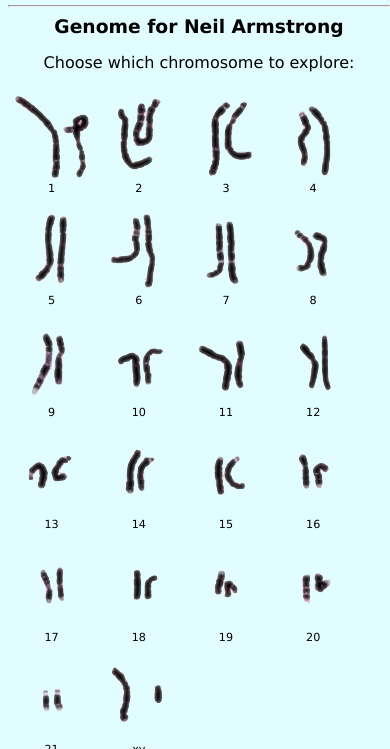
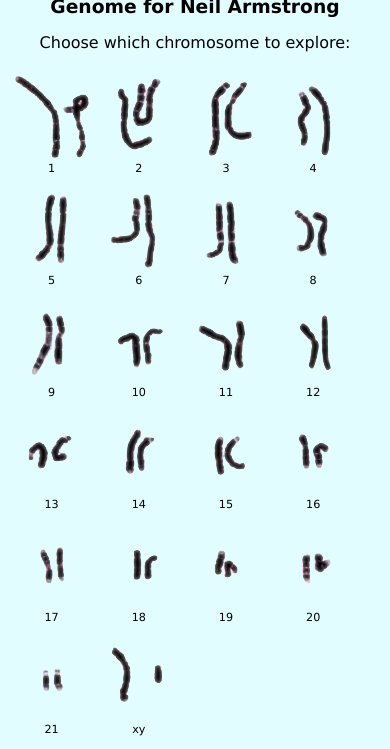
Before and after one commit to allan-bonadio/3Billion, a React app: page / in a window 390 px wide. Shown: the part 195-944 px from the top of the page. Before the commit the page ends 844 px from the top, so only its background shows below. Built offline with nearby package versions, Linux system fonts and the light colour scheme.

Commit message:
linting can't do QueryList.addEventListener on iphone 5 added scrollHandler to round off x coord when scrolling renamed and overhauled navigateHigher() & navigateLower(); they were having problems on iphones changed hilit4e colors and removed :active from mobile - have to figure it out later got rid of fixed position in favor of flex display got rid of 'cover' elements lots of other css adjustments

```diff
--- a/src/ThreeBillion.js
+++ b/src/ThreeBillion.js
@@ -2,10 +2,9 @@
 ** 3Billion -- root component of the 3 Billion and Me project
 ** Copyright (C) 2022-2022 Tactile Interactive, all rights reserved
 */
-/* eslint-disable no-unused-vars, eqeqeq, no-restricted-globals,  no-sparse-arrays */
+/* eslint-disable eqeqeq, no-restricted-globals,  no-sparse-arrays */
 
-import React, {useState} from 'react';
-import PropTypes from 'prop-types';
+import React from 'react';
 
 import './ThreeBillion.scss';
 import AGenome from './genome/AGenome.js';
@@ -14,10 +13,6 @@ import AnArm from './arm/AnArm.js';
 import AGene from './gene/AGene.js';
 
 import genome from './genome/genome.js';
-import chromo from './chromo/chromo.js';
-import arm from './arm/arm.js';
-import gene from './gene/gene.js';
-import codon from './codon/codon.js';
 
 import formulate from './formulate.js';
 import Header, {getDefaultPatient} from './Header.js';
@@ -29,14 +24,15 @@ class ThreeBillion extends React.Component {
 		super(props);
 
 		ThreeBillion.me = this;
+		window.ThreeBiillion = this;
 
 		let thePatient = getDefaultPatient();
 		this.state = {
 			panelDescStack: [{level: 'genome', model: this.createRootGenome(thePatient)}],
 			thePatient,
-			isNarrowScreen: true,  // true if mobile.  event will set this
+			isNarrowScreen: true,  // true if mobile. an event will set this
+			renderMe: 0,
 		};
-
 	}
 
 	// this is easier for other modules to access
@@ -64,20 +60,27 @@ class ThreeBillion extends React.Component {
 
 	/* ************************************** mobile */
 
+	setScreenInfo =
+	ev => {
+		let isNarrowScreen = ThreeBillion.isNarrowScreen = this.narrowQueryList.matches;
+		let viewportWidth = ThreeBillion.viewportWidth = document.body.offsetWidth;
+		this.setState({isNarrowScreen, viewportWidth});
+		console.info(`body width=${viewportWidth }   isNarrowScreen= `, isNarrowScreen);
+	}
+
 	componentDidMount() {
-		// is it mobile?  Listener fires upon startup and at every change
-		// can't setState() unless mounted.
 		this.narrowQueryList = window.matchMedia("(max-width: 500px)");
 
 		// Fires when phone rotates or browser window changes width.
 		// sets global & state isNarrowScreen at the same time
-		this.narrowQueryList.addEventListener('change',
-			ev => {
-				let isNarrowScreen = ThreeBillion.isNarrowScreen = this.narrowQueryList.match;
-				this.setState({isNarrowScreen});
-			}
-		);
+		if (this.narrowQueryList.addEventListener)
+			this.narrowQueryList.addEventListener('change', this.setScreenInfo);
+		else
+			this.narrowQueryList.onchange = this.setScreenInfo;
 
+		this.setScreenInfo();
+
+		document.addEventListener('scroll', this.scrollHandler);
 	}
 
 	/* ************************************** navigation */
@@ -101,11 +104,10 @@ class ThreeBillion extends React.Component {
 		return newStack;
 	}
 
-
 	// user clicks on some element in some panel,
 	// and this takes them there.  Two ways to call: with one panelDesc,
 	// or with individual components
-	static navigateIn(deeperPanelDesc, model) {
+	static navigateLower(deeperPanelDesc, model) {
 		if (typeof deeperPanelDesc == 'string')
 			deeperPanelDesc = {level: deeperPanelDesc, model};
 
@@ -114,29 +116,79 @@ class ThreeBillion extends React.Component {
 		let newStack = ThreeBillion.trimStack(deeperPanelDesc.level);
 
 		newStack.push(deeperPanelDesc);
-		console.info(`navigateIn(${JSON.stringify(deeperPanelDesc)}) panelDescStack=`,
-			[...newStack]);
+		console.info(`navigateLower(${JSON.stringify(deeperPanelDesc)}) panelDescStack=`, [...newStack], new Date());
 		ThreeBillion.me.setState({panelDescStack: newStack});
-		ThreeBillion.me.scrollToBottom = true;
+		//setTimeout(() => {window.scrollTo(2000, 0);}, 2000)
+		setTimeout(() => {location.hash = '#'+ deeperPanelDesc.level;}, 500)
+		//location.hash = '#chromo';
+		ThreeBillion.me.scrollToEnd = true;
 	}
 
 	// user ... clicks on '< genome' or whatever button
 	// the level tells which panel we're at; that level is getting deleted.
-	static navigateOut(level) {
+	static navigateHigher(level) {
+		// in this case, we want to scroll BEFORE changing the stack.
+		if (ThreeBillion.isNarrowScreen)
+			window.scrollTo({left: 999999, top: 0, behavior: 'smooth'} );
+		else
+			window.scrollTo({top: 999999, left: 0, behavior: 'smooth'} );
+
 		let newStack = ThreeBillion.trimStack(level);
+		//console.info(`navigateHigher(${level}) panelDescStack=`,
+		//	[...newStack]);
+		ThreeBillion.me.setState({panelDescStack: newStack});
+	}
 
-		console.info(`navigateOut(${level}) panelDescStack=`,
-			[...newStack]);
-		ThreeBillion.me.setState({panelDescStack: newStack});
-		ThreeBillion.me.scrollToBottom = true;
+	/* ************************************** scrolling */
+
+	scrollTimeout;
+
+	// if the scroll is near a panel boundary, slide it to being exactly there.
+	// doesn't always work, like Chrome's mobile emulator.
+	// called continuously while user is scrolling
+	scrollHandler =
+	ev => {
+		// now wait for the user to stop...
+		if (this.scrollTimeout)
+			clearTimeout(this.scrollTimeout);
+
+		this.scrollTimeout = setTimeout(() => {
+			// the only way to get here is if the user stops scrolling for a bit
+			console.info(`scroll slowed... x=${window.scrollX} y=${window.scrollY}`);
+
+			if (ThreeBillion.isNarrowScreen) {
+				// snap to a scroll point, if it's near one
+				let screensScrolled = window.scrollX / ThreeBillion.viewportWidth;
+				let frac = screensScrolled % 1;
+				console.info(`now rounding scroll frac=${frac}, screensScrolled=${screensScrolled} `);
+
+				if (frac > .8 || frac < .2) {
+					let scrollMeTo = Math.round(screensScrolled) * ThreeBillion.viewportWidth;
+					console.info(` to ${scrollMeTo} ${window.scrollY}`)
+					window.scrollTo({left: scrollMeTo, top: window.scrollY, behavior: 'smooth'} );
+				}
+			}
+
+			this.scrollTimeout = undefined;
+		}, 200);
+
 	}
 
 	/* ************************************** rendering */
 
 	componentDidUpdate() {
-		if (this.scrollToBottom) {
-			window.scrollTo({top: 999999, left: 0, behavior: 'smooth'} );
-			this.scrollToBottom = false;
+		if (this.scrollToEnd) {
+			setTimeout(() => {
+				console.info(`scrollToEnd`);
+				if (ThreeBillion.isNarrowScreen) {
+					window.scrollTo({left: 2000, top: 0, behavior: 'smooth'} );
+				}
+				else
+					window.scrollTo({top: 2000, left: 0, behavior: 'smooth'} );
+				console.info(`scrollToEnd: scrollX=${window.scrollX}  scrollY=${window.scrollY}`);
+
+			}, 200);
+			this.scrollToEnd = false;
 		}
 	}
 
@@ -145,10 +197,9 @@ class ThreeBillion extends React.Component {
 	panelFactory(panelDesc, thePatient, style) {
 		switch (panelDesc.level) {
 			case 'genome':
-				return <div  className='viewingPanel' key='genome' style={style} >
+				return <div  id='genome' className='viewingPanel' key='genome' style={style} >
 					<Header thePatient={thePatient}
 						setNewPatient={this.setNewPatient} key='header'/>
-					<hr key='hr-header'/>
 					<AGenome theGenome={panelDesc.model} key='AGenome' />
 				</div>;
 
@@ -170,11 +221,10 @@ class ThreeBillion extends React.Component {
 
 		viewingPanels = this.state.panelDescStack.map((panelDef, ix) => {
 			return [
-				<hr key={`hr-${ix}`}/>,
 				this.panelFactory(panelDef, this.state.thePatient, {})
 			];
 		});
-
+		console.info(`rendering ${this.state.panelDescStack.length} panels`, new Date());
 		return (<>
 
 			<main className="ThreeBillion" id='Main' >
@@ -184,4 +234,5 @@ class ThreeBillion extends React.Component {
 	}
 }
 
+
 export default ThreeBillion;
--- a/src/ThreeBillion.scss
+++ b/src/ThreeBillion.scss
@@ -2,7 +2,6 @@
 ** 3Billion -- root component of the 3 Billion and Me project
 ** Copyright (C) 2022-2022 Tactile Interactive, all rights reserved
 */
-/* eslint-disable no-unused-vars */
 
 html {
 	scroll-behavior: smooth;
@@ -31,22 +30,9 @@ header img {
 main#Main {
 	@media  (hover: hover) {
 		.clickable:hover {
-			background-color: #cde8;
+			background-color: #8cf8;
 			z-index: 10;
 		}
-	}
-
-	// anything the user clicks that hilites  upon click and hover
-	// must put :active after :hover
-	.clickable:active {
-		background-color: #48c8;
-		color: #ff8;
-		z-index: 10;
-	}
-
-	.clickable.selected {
-		background-color: #00f8;
-		z-index: 10;
 	}
 
 	h3 {
@@ -57,21 +43,53 @@ main#Main {
 	.BackButton {
 		background-color: transparent;
 		border: none;
-		color: #0ad;
+		color: #07a;
 		border-radius: 1em;
+		font-size: 16px;
 	}
 }
 
-// any of the AGenome, AnArm, AGene main panels
+// viewingPanel: any of the AGenome, AnArm, AGene main panels
 @media (max-width: 500px) {
-	.viewingPanel {
-		position: fixed;
+	// mobile
+	main {
+		display: flex;
+		flex-direction: row;
+		-webkit-tap-highlight-color: #fc8;  // doesn't seem to work anymore
+
+		.viewingPanel {
+			flex: 0 0 100%;
+			//border-left: 1px red dashed;
+
+		}
+
 	}
 }
 @media not (max-width: 500px) {
-	.viewingPanel {
-		margin: 0 auto;
-		//float: left;
+	// desktop
+	main {
+		display: flex;
+		flex-direction: column;
+
+		.viewingPanel {
+			flex: 0 0 100%;;
+			margin: 0 auto;
+			//border-top: 1px red dashed;
+		}
+
+		select {
+			font-size: 16px;
+			padding: .3em 2em;
+		}
+
+		// anything the user clicks that hilites  upon click and hover
+		// must put :active after :hover.  Makes a mess on iphone, though.
+		.clickable:active {
+			background-color: #fc8;
+			color: #ff8;
+			z-index: 10;
+		}
+
 	}
 }
 
@@ -87,15 +105,6 @@ main#Main {
 		font-size: .7em;
 		border-radius: 1em;
 
-		// where the green hiliting comes from
-		.cover {
-			position: absolute;
-			background-color: #0000;
-			width: 100%;
-			height: 100%;
-			border-radius: 1em;
-		}
-
 		.leftX {
 			position: absolute;
 			clip-path: polygon(0 0, 50% 0, 50% 100%, 0 100% );
@@ -110,13 +119,13 @@ main#Main {
 
 
 .AChromo {
-	// never bigger than the image
-	max-width: 370px;
 	position: relative;
 
 	.chromoImage {
 		max-height: 768px;
+		max-width: 370px;
 		position: relative;
+		margin: 0 auto;
 
 		.armContainer {
 			position: absolute;
@@ -160,10 +169,15 @@ main#Main {
 }
 
 .AnArm, .AGene {
-	width: 400px;
-	border: 1px solid #aaa;
+	width: 100%;
+	//border: 1px solid #aaa;
+	margin: 0 auto;
 
 	.longList {
+		margin: 0 auto;
+		background: #fff;
+		border: 8ff;
+
 		.GeneInArm, .CodonInGene {
 			width: 100%;
 			display: flex;
```
